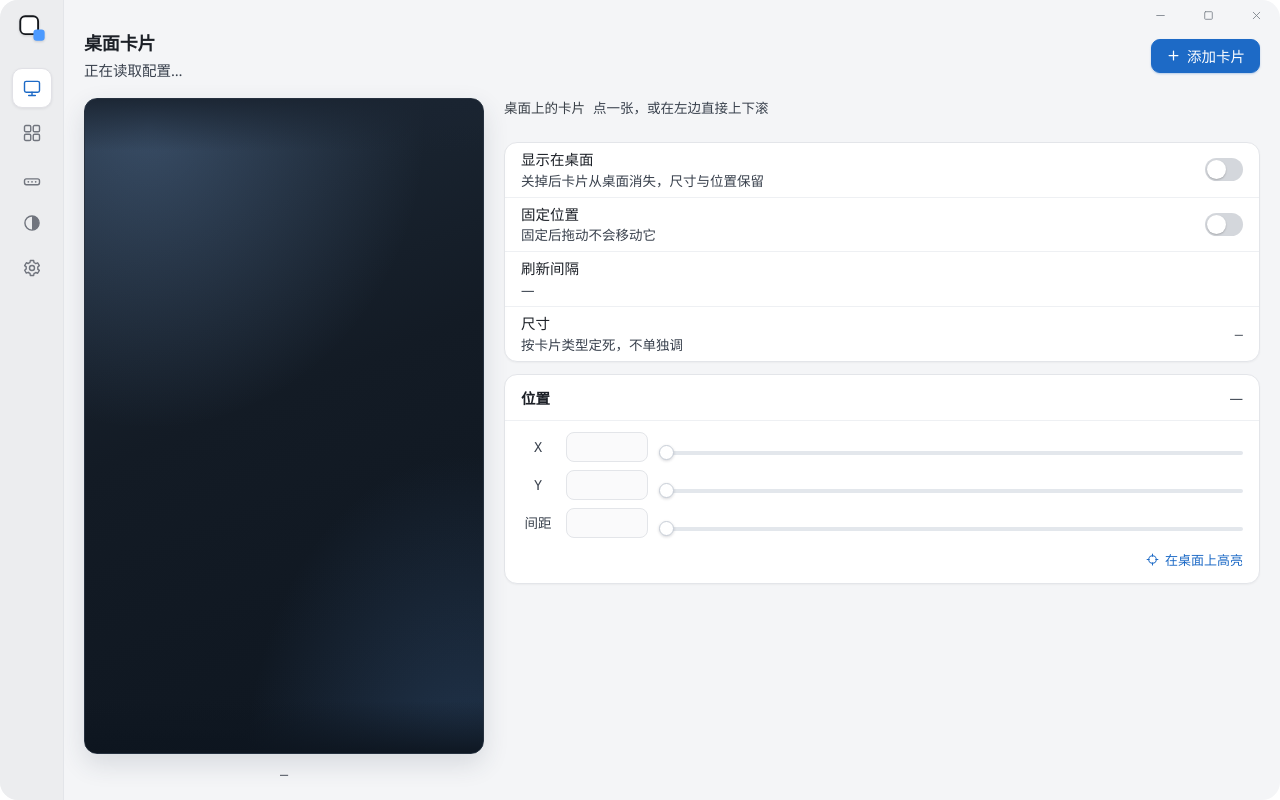
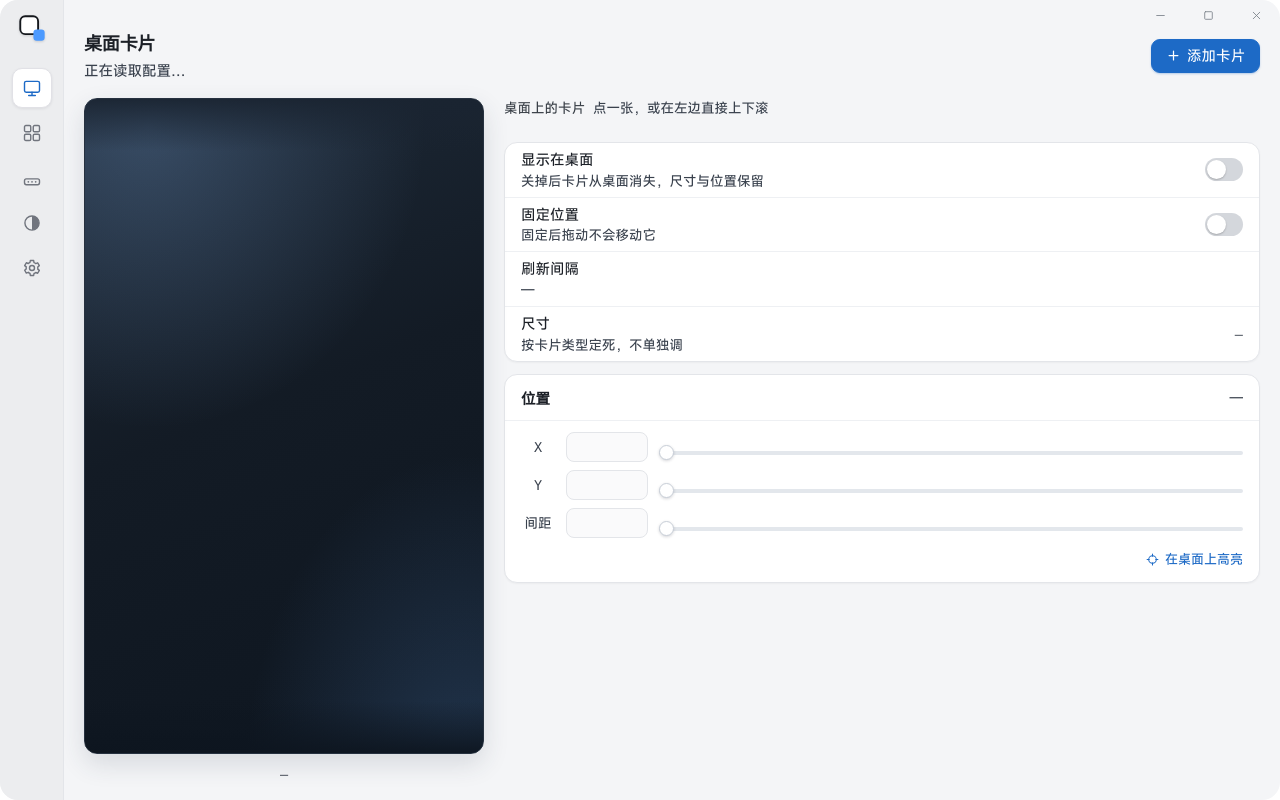
Before and after one commit to candx233/mini-card, a plain HTML site: page web/index.html in a window 1280 px wide. Drawn offline with Linux system fonts and the light colour scheme; a web font is replaced by a local one.

Commit message:
fix(ui): 暴力档字体换回 MiSans（跨机一致 + 与卡片预览同源）
用户看完暴力档 MiSans vs 雅黑对照后选定：只改覆盖块两行字体变量回 MiSans，字号+1/字重500/灰字加深#39414D 全部保留。

真机验证：computed 正文族 MiSans、等宽族 Cascadia/Consolas/MiSans；开关说明区深色像素 1445，与第6轮 A/B 的暴力 MiSans 档逐像素一致；五页零溢出；release 重编运行。

```diff
--- a/web/index.html
+++ b/web/index.html
@@ -489,12 +489,14 @@
      依据：Chromium/Skia 灰阶栅格改不动（A/B 已证透明窗非主因）、
        换雅黑的 hinting 收益被 Skia 吃掉（font_ab_compare.png），
        唯一见效的杠杆 = 墨量：字号 +1px / 字重 500 / 灰字加深。
-     整档撤销 = 删掉这一段，即回到 MiSans / 400 / 12.5px / #4F5865。
-     ⚠ 代价：雅黑随 Windows 版本像素不一致；无 500 真面（落 Regular/合成）。
+     字体：2026-11-19 起回 MiSans（跨机一致 + 与卡片预览同源），只保留暴力三件套。
+     整档撤销 = 删掉这一段，即回到 400 / 12.5px / #4F5865。
      ════════════════════════════════════════════════════════════════════ */
   :root {
-    --font-body: 'Microsoft YaHei', 'Segoe UI', system-ui, sans-serif !important;
-    --font-mono: 'Microsoft YaHei', 'Consolas', ui-monospace, monospace !important;
+    /* 字体回 MiSans（用户 2026-11-19 定）：跨机像素一致，且与卡片/Dock 预览 iframe 同源。
+       暴力档的清晰度靠下面的字号+字重+灰字加深拿到，不依赖换字体（实测换雅黑hinting收益被Skia吃掉）。 */
+    --font-body: 'MiSans', 'Segoe UI', system-ui, 'Microsoft YaHei', sans-serif !important;
+    --font-mono: 'Cascadia Mono', 'Consolas', 'MiSans', ui-monospace, monospace !important;
     --muted: #39414D !important;
     --muted-2: #4F5865 !important;
   }
```
Also changed, not shown: 3 other files.
